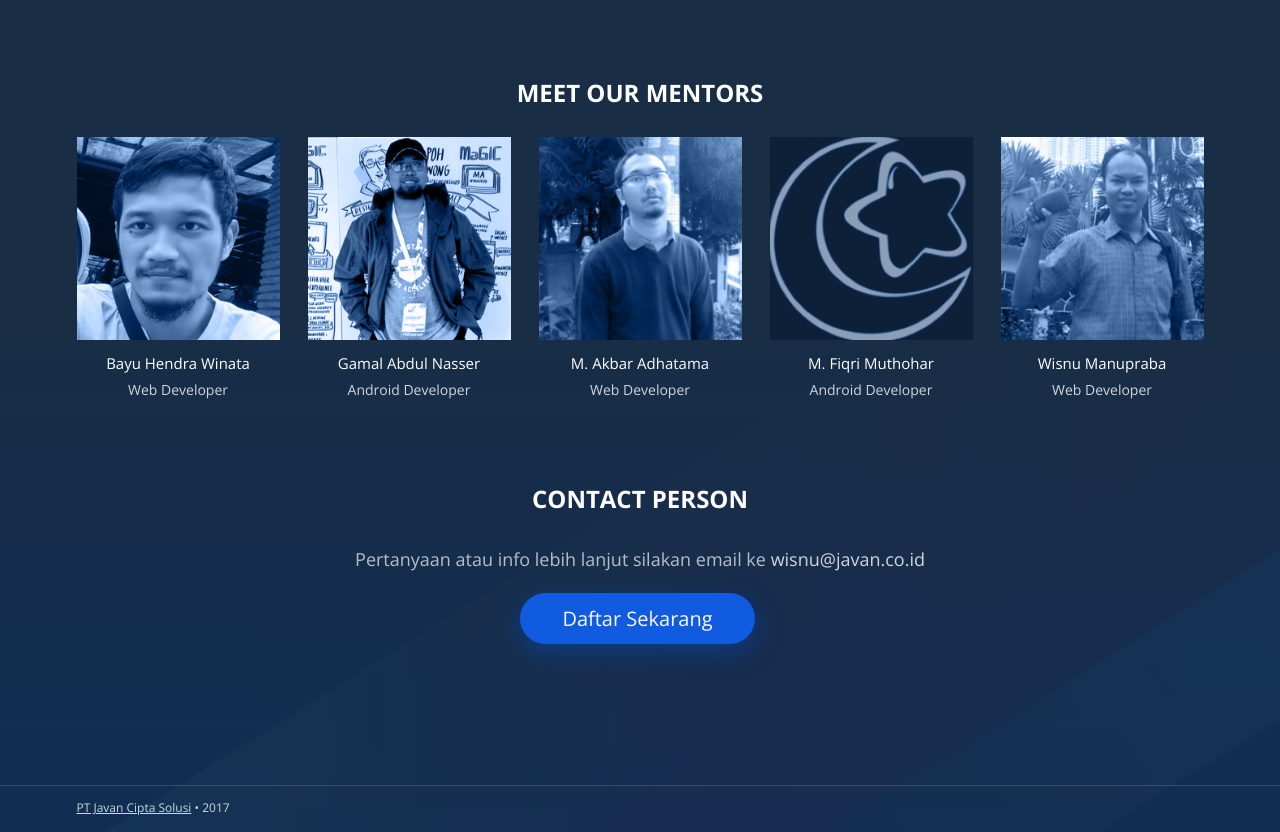
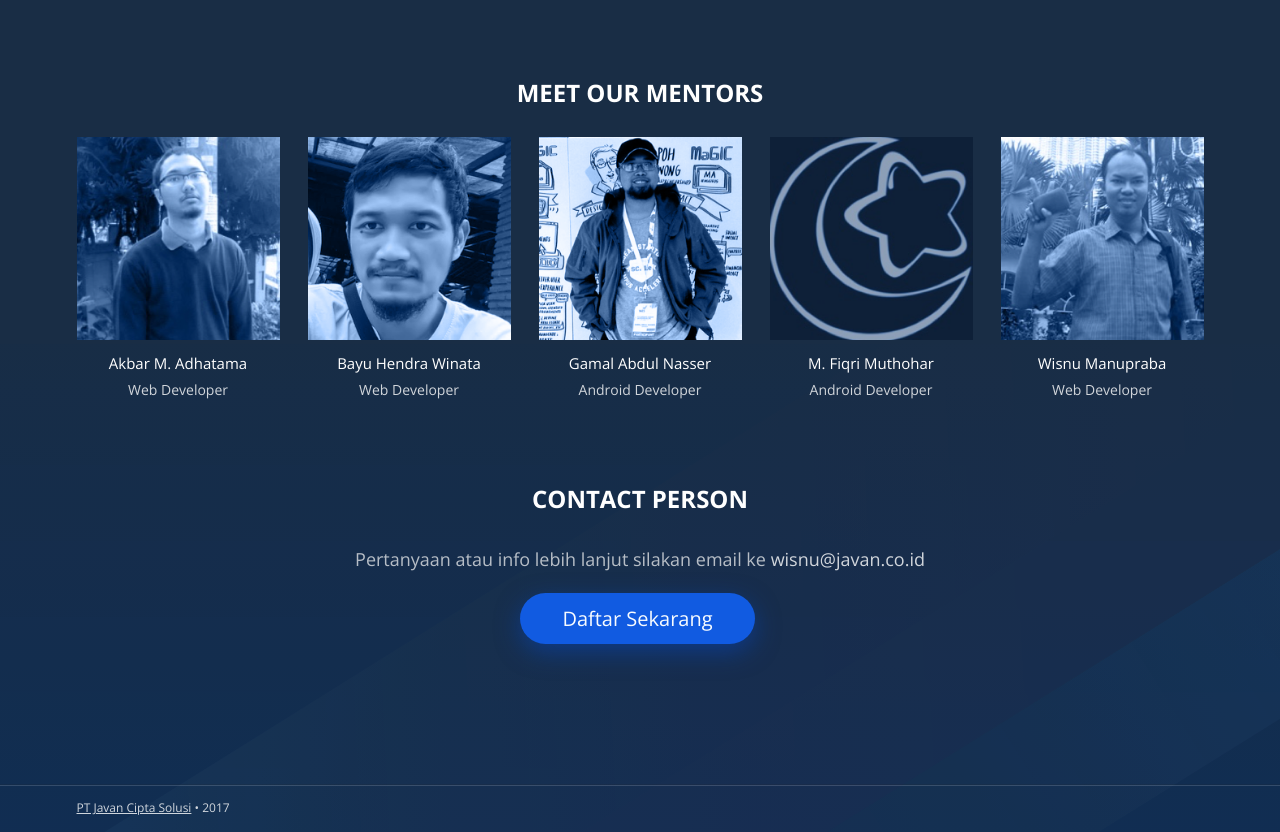
Before and after one commit to berbageek/berbageek.github.io, a plain HTML site: page index.html in a window 1280 px wide. Shown: the part 2130-2962 px from the top of the page. Drawn offline with nearby package versions, Linux system fonts and the light colour scheme.

Commit message:
fix nama Akbar

```diff
--- a/index.html
+++ b/index.html
@@ -143,6 +143,13 @@
 
                 <div class="ui grid stackable equal width">
                     <div class="column">
+                        <img src="img/mentors/Akbar%20M.%20Adhatama.png" alt="" class="ui image medium centered">
+                        <div class="mentor__meta">
+                            <h4 class="mentor__name">Akbar M. Adhatama</h4>
+                            <div class="mentor__position">Web Developer</div>
+                        </div>
+                    </div>
+                    <div class="column">
                         <img src="img/mentors/Bayu%20Hendra%20Winata.png" alt="" class="ui image medium centered">
                         <div class="mentor__meta">
                             <h4 class="mentor__name">Bayu Hendra Winata</h4>
@@ -154,13 +161,6 @@
                         <div class="mentor__meta">
                             <h4 class="mentor__name">Gamal Abdul Nasser</h4>
                             <div class="mentor__position">Android Developer</div>
-                        </div>
-                    </div>
-                    <div class="column">
-                        <img src="img/mentors/Akbar%20M.%20Adhatama.png" alt="" class="ui image medium centered">
-                        <div class="mentor__meta">
-                            <h4 class="mentor__name">M. Akbar Adhatama</h4>
-                            <div class="mentor__position">Web Developer</div>
                         </div>
                     </div>
                     <div class="column">
```
